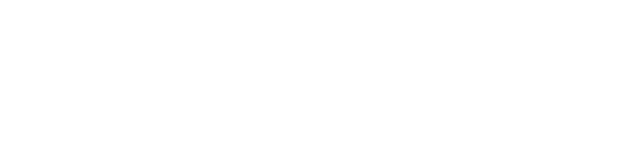
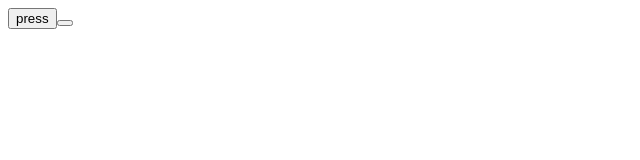
Before and after one commit to minerdumb/Profile, a plain HTML site: page index.html in a window 1280 px wide. Shown: the whole page, without its empty margins (0-640 px from the left). Drawn offline with Linux system fonts and the light colour scheme.

Commit message:
Update index.html

```diff
--- a/index.html
+++ b/index.html
@@ -1 +1,2 @@
 <Title>Profile for MD</Title>
+<button>press<button>
```
